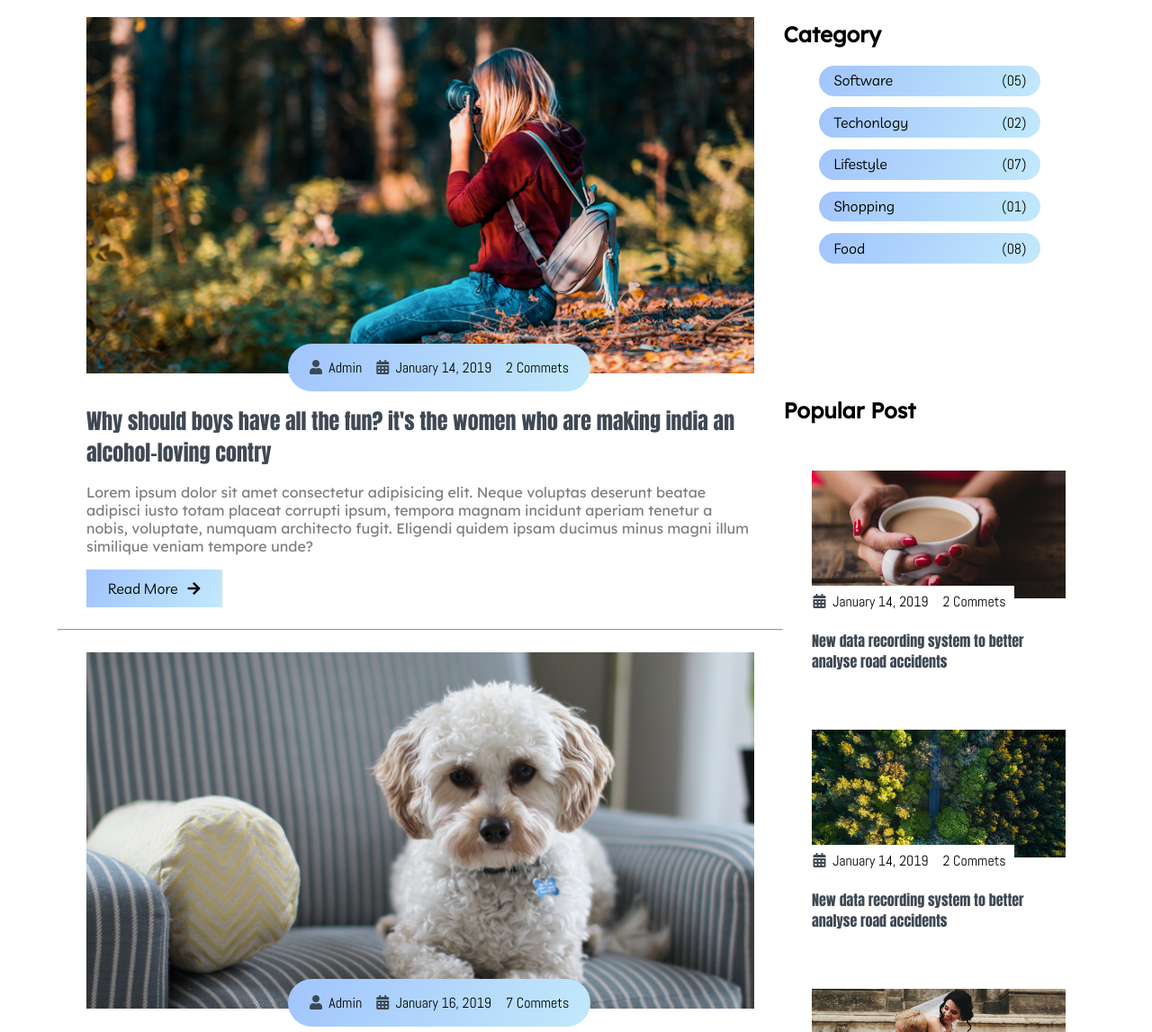
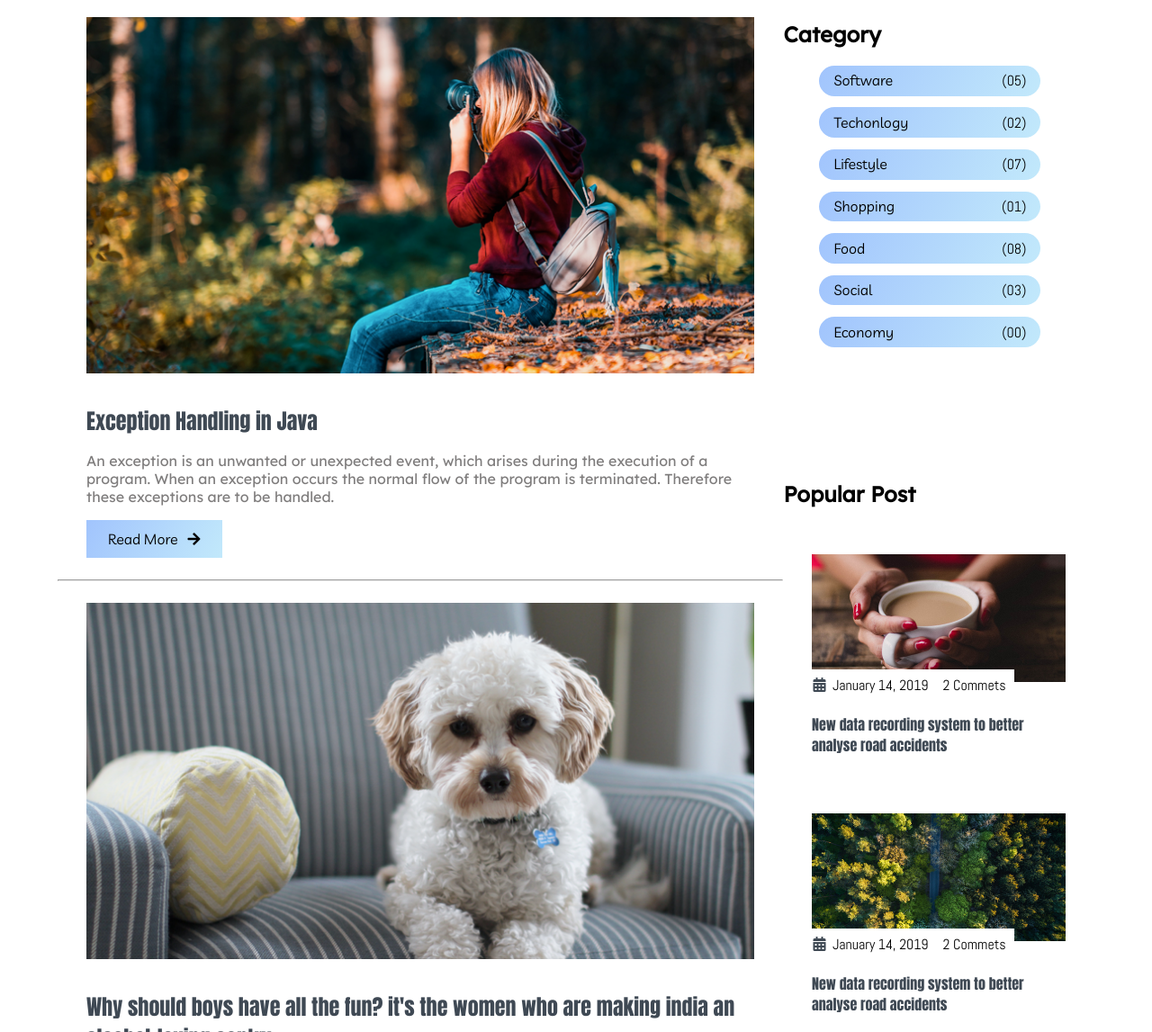
Before and after one commit to ThathsaraPramodhi96/BlogWorld, a plain HTML site: page index.html in a window 1280 px wide. Shown: the part 1757-2904 px from the top of the page at 90% size. Drawn offline with Linux system fonts and the light colour scheme.

Commit message:
Updated index.html

```diff
--- a/index.html
+++ b/index.html
@@ -93,7 +93,7 @@
                             <img src="./assets/Blog-post/post-1.jpg" alt="post-1">
                             <div class="blog-title">
                                 <h3>London Fashion week's continued the evolution</h3>
-                                <button class="btn btn-blog">Fashion</button>
+                                <button class="btn btn-blog">Food</button>
                                 <span>2 minutes</span>
                             </div>
                         </div>
@@ -142,21 +142,19 @@
                             <div>
                                 <img src="./assets/Blog-post/blog1.png" class="img" alt="blog1">
                             </div>
-                            <div class="post-info flex-row">
+                            <!-- <div class="post-info flex-row">
                                 <span><i class="fas fa-user text-gray"></i>&nbsp;&nbsp;Admin</span>
                                 <span><i class="fas fa-calendar-alt text-gray"></i>&nbsp;&nbsp;January 14, 2019</span>
                                 <span>2 Commets</span>
-                            </div>
+                            </div> -->
                         </div>
                         <div class="post-title">
-                            <a href="#">Why should boys have all the fun? it's the women who are making india an
-                                alcohol-loving contry</a>
-                            <p>Lorem ipsum dolor sit amet consectetur adipisicing elit. Neque voluptas deserunt beatae
-                                adipisci iusto totam placeat corrupti ipsum, tempora magnam incidunt aperiam tenetur a
-                                nobis, voluptate, numquam architecto fugit. Eligendi quidem ipsam ducimus minus magni
-                                illum similique veniam tempore unde?
+                            <a href="#">Exception Handling in Java</a>
+                            <p>An exception is an unwanted or unexpected event, which arises during the execution of a program. When an exception occurs the normal flow of the program is terminated. Therefore these exceptions are to be handled.
                             </p>
+                            <a href="https://medium.com/linkit-intecs/exception-handling-in-java-b2e6e1b8b6fb">
                             <button class="btn post-btn">Read More &nbsp; <i class="fas fa-arrow-right"></i></button>
+                        </a>
                         </div>
                     </div>
                     <hr>
@@ -165,11 +163,11 @@
                             <div>
                                 <img src="./assets/Blog-post/blog2.png" class="img" alt="blog1">
                             </div>
-                            <div class="post-info flex-row">
+                            <!-- <div class="post-info flex-row">
                                 <span><i class="fas fa-user text-gray"></i>&nbsp;&nbsp;Admin</span>
                                 <span><i class="fas fa-calendar-alt text-gray"></i>&nbsp;&nbsp;January 16, 2019</span>
                                 <span>7 Commets</span>
-                            </div>
+                            </div> -->
                         </div>
                         <div class="post-title">
                             <a href="#">Why should boys have all the fun? it's the women who are making india an
@@ -188,11 +186,11 @@
                             <div>
                                 <img src="./assets/Blog-post/blog3.png" class="img" alt="blog1">
                             </div>
-                            <div class="post-info flex-row">
+                            <!-- <div class="post-info flex-row">
                                 <span><i class="fas fa-user text-gray"></i>&nbsp;&nbsp;Admin</span>
                                 <span><i class="fas fa-calendar-alt text-gray"></i>&nbsp;&nbsp;January 19, 2019</span>
                                 <span>5 Commets</span>
-                            </div>
+                            </div> -->
                         </div>
                         <div class="post-title">
                             <a href="#">New data recording system to better analyse road accidents</a>
@@ -210,11 +208,11 @@
                             <div>
                                 <img src="./assets/Blog-post/blog4.png" class="img" alt="blog1">
                             </div>
-                            <div class="post-info flex-row">
+                            <!-- <div class="post-info flex-row">
                                 <span><i class="fas fa-user text-gray"></i>&nbsp;&nbsp;Admin</span>
                                 <span><i class="fas fa-calendar-alt text-gray"></i>&nbsp;&nbsp;January 21, 2019</span>
                                 <span>12 Commets</span>
-                            </div>
+                            </div> -->
                         </div>
                         <div class="post-title">
                             <a href="#">New data recording system to better analyse road accidents</a>
@@ -257,6 +255,14 @@
                             <li class="list-items" data-aos="fade-left" data-aos-delay="500">
                                 <a href="#">Food</a>
                                 <span>(08)</span>
+                            </li>
+                            <li class="list-items" data-aos="fade-left" data-aos-delay="500">
+                                <a href="#">Social</a>
+                                <span>(03)</span>
+                            </li>
+                            <li class="list-items" data-aos="fade-left" data-aos-delay="500">
+                                <a href="#">Economy</a>
+                                <span>(00)</span>
                             </li>
                         </ul>
                     </div>
```
